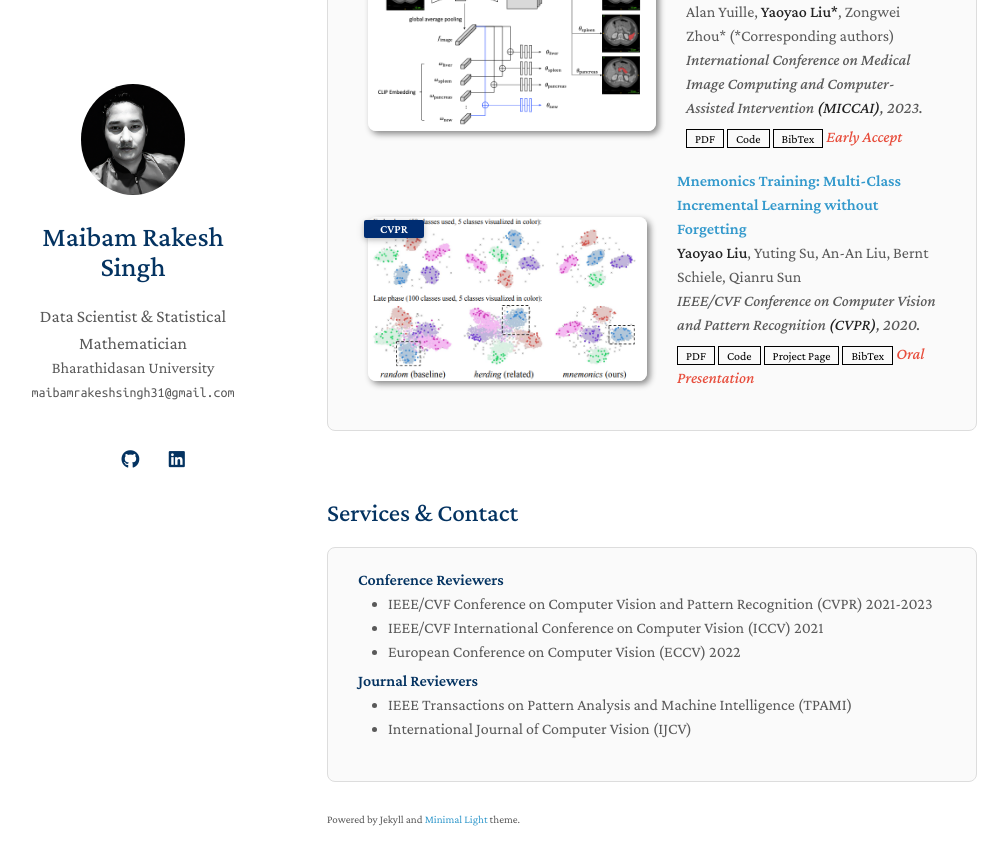
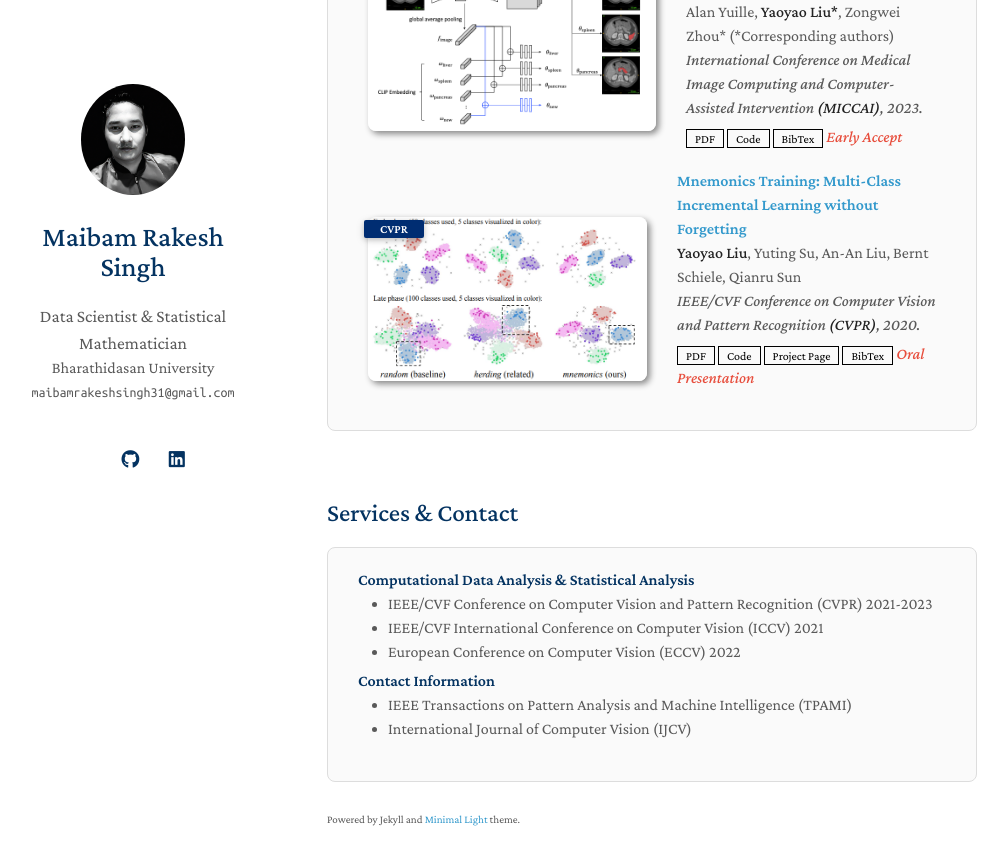
Before and after one commit to maibamrakeshsingh/mimi, a Jekyll site: the page built from index.md, in a window 1280 px wide and 900 px high, scrolled down 577 px. Shown: the top 865 px of the window, without its empty margins (143-1151 px from the left). Built offline with Jekyll 4.4.1, drawn with Linux system fonts in a browser that asks for light colours; a style sheet for code colours, icons or effects is not loaded; our own code applies the rules of GitHub Pages for plain Markdown files.

Commit message:
Update services.md

```diff
--- a/_includes/services.md
+++ b/_includes/services.md
@@ -1,6 +1,6 @@
 
 
-<h4 style="margin:0 10px 0;">Conference Reviewers</h4>
+<h4 style="margin:0 10px 0;">Computational Data Analysis & Statistical Analysis</h4>
 
 <ul style="margin:0 0 5px;">
   <li><a href="http://cvpr2023.thecvf.com/"><autocolor>IEEE/CVF Conference on Computer Vision and Pattern Recognition (CVPR) 2021-2023</autocolor></a></li>
@@ -8,7 +8,7 @@
   <li><a href="https://eccv2022.ecva.net/"><autocolor>European Conference on Computer Vision (ECCV) 2022</autocolor></a></li>
 </ul>
 
-<h4 style="margin:0 10px 0;">Journal Reviewers</h4>
+<h4 style="margin:0 10px 0;">Contact Information</h4>
 
 <ul style="margin:0 0 20px;">
   <li><a href="https://www.computer.org/csdl/journal/tp"><autocolor>IEEE Transactions on Pattern Analysis and Machine Intelligence (TPAMI)</autocolor></a></li>
```
